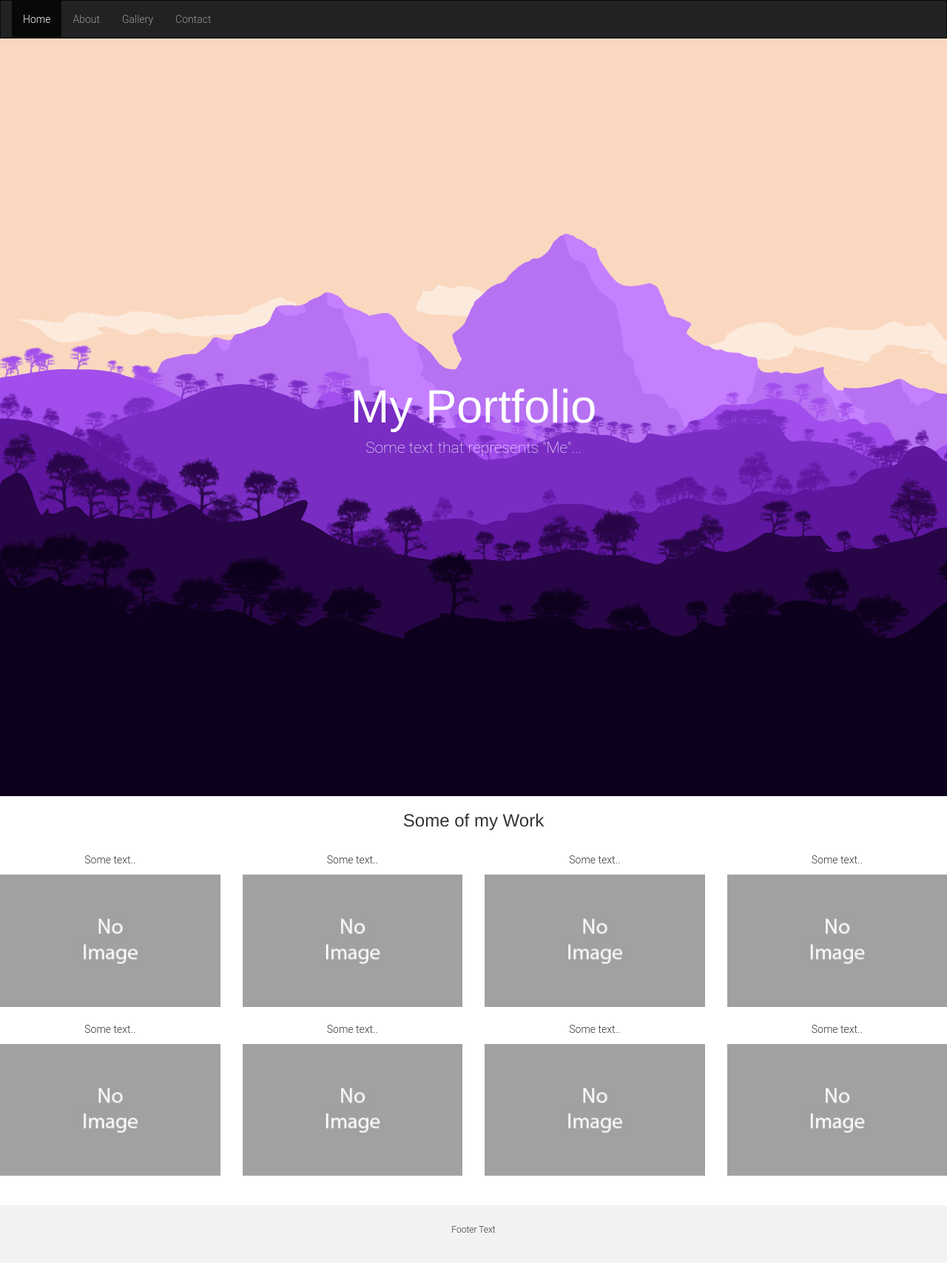
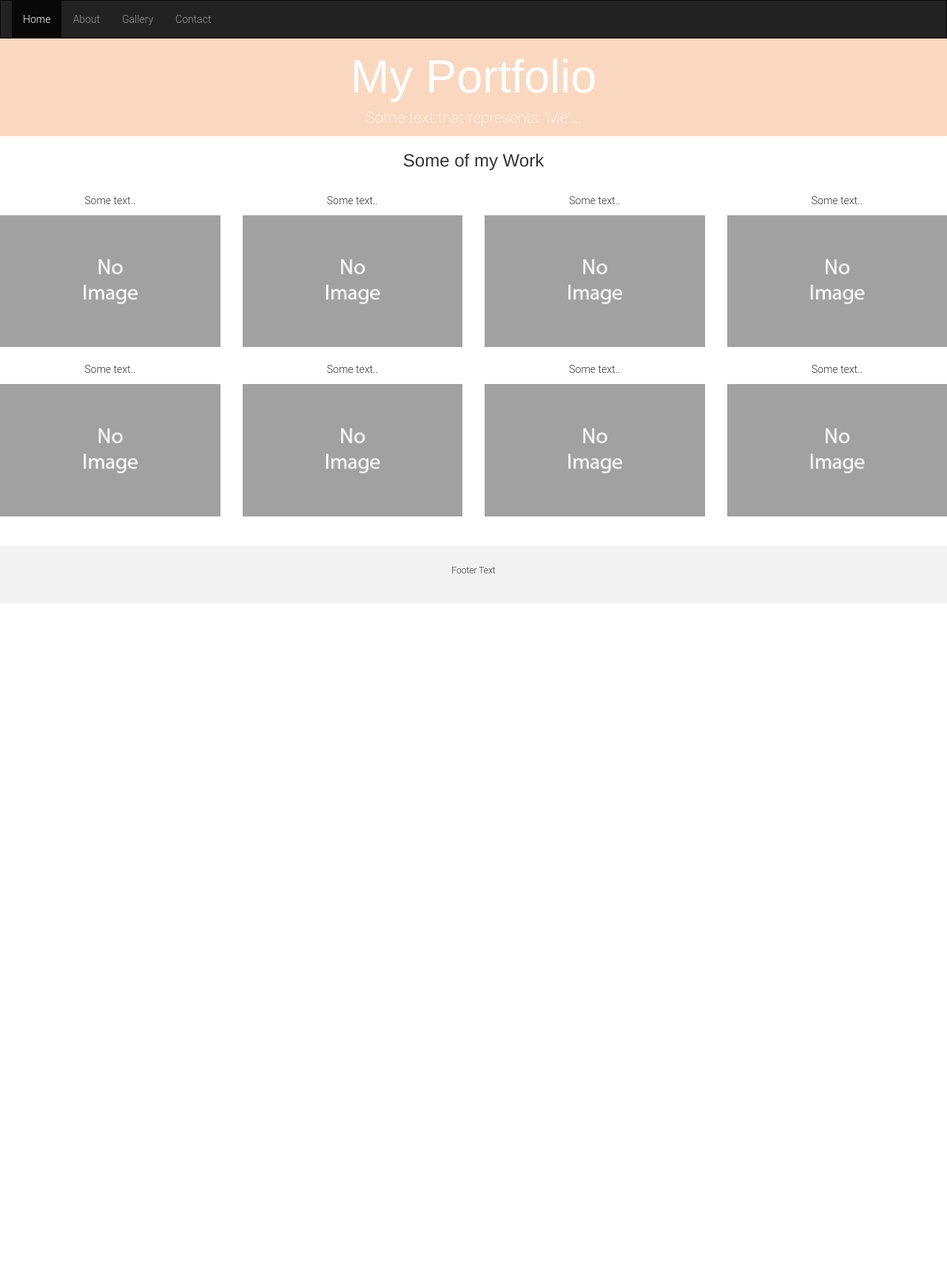
Before and after one commit to thejayhaykid/thejayhaykid.github.io, a Jekyll site: the page index.html, which Jekyll copies as it is, in a window 1280 px wide. Shown: the whole page at 74% size. Built offline with Jekyll 4.4.1, drawn with Linux system fonts in a browser that asks for light colours; after the commit the page ends 900 px from its top, so only the background shows below that.

Commit message:
updated jumbotron

```diff
--- a/css/main.css
+++ b/css/main.css
@@ -8,7 +8,7 @@ body {
     margin: auto;
     padding: 0 15px;
     width: 100%;
-    height: 1024px;
+    height: 75%;
     align-items: center;
     background-image: url('/images/Landscape1.png');
     background-size: cover;
```
